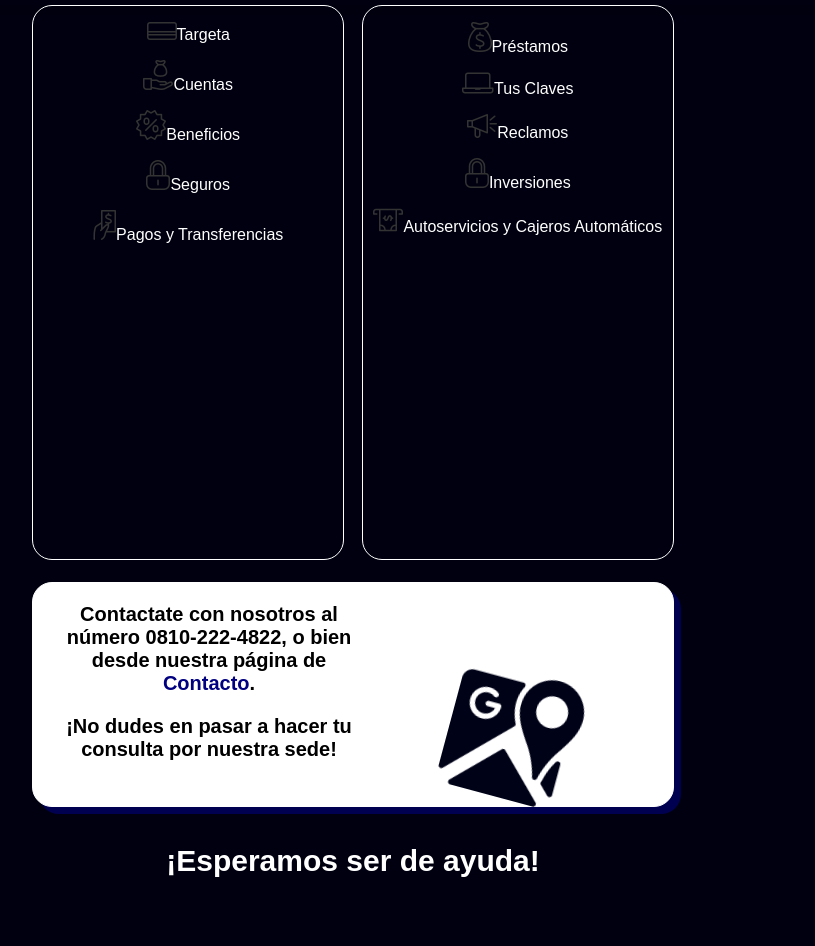
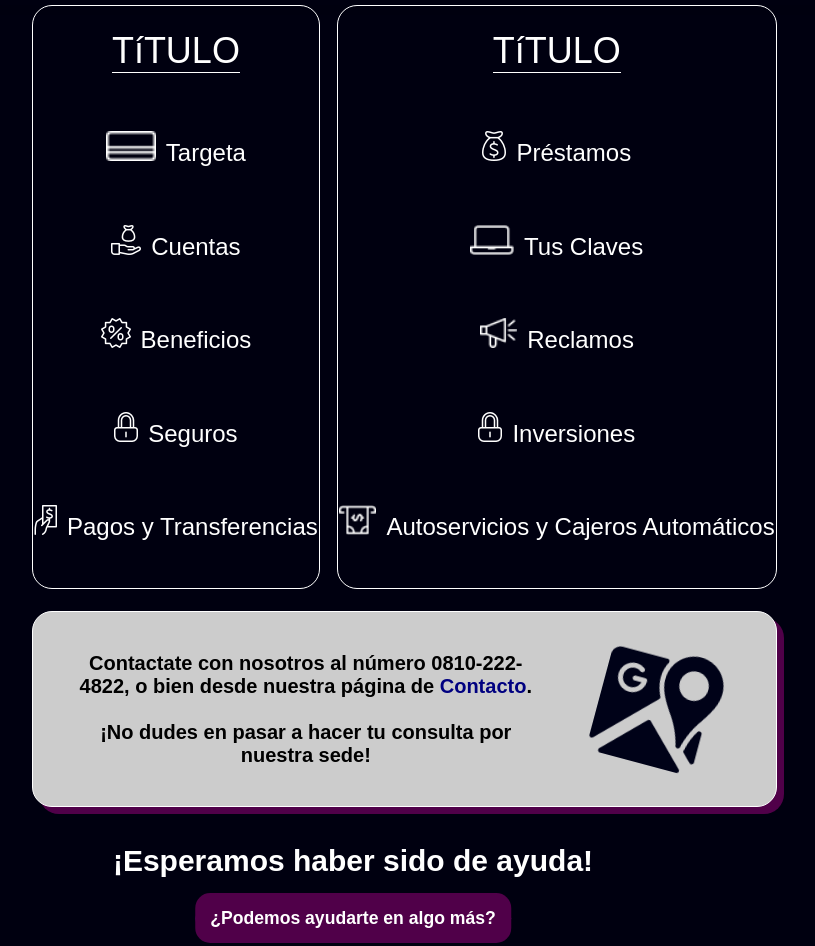
Before and after one commit to ImMonke/ITBA-Comision-3-Grupo-5-Anonymous, a plain HTML site: page ayuda.html in a window 1280 px wide. Shown: the part 560-1506 px from the top of the page, without its empty margins (287-1102 px from the left). Drawn offline with Linux system fonts and the light colour scheme; some icons are missing; a web font is replaced by a local one.

Commit message:
ya no falta casi nada

```diff
--- a/ayuda.css
+++ b/ayuda.css
@@ -1,5 +1,6 @@
 * {
   font-family: "Radio Canada", sans-serif;
+  list-style-type: none;
 }
 
 body {
@@ -17,6 +18,7 @@ body {
   align-items: center;
   top: 0vh;
   position: sticky;
+  z-index: 10;
 }
 
 .menu {
@@ -64,7 +66,7 @@ body {
 
 .buscador {
   width: 50%;
-  background: linear-gradient(15deg, #00009f 0%, #0000a0 50%, #0077ff 100%);
+  background: linear-gradient(15deg, #b700ff 0%, #430050 50%, #b700ff 100%);
   border-radius: 17px;
   height: 52px;
   margin-left: 25%;
@@ -136,33 +138,112 @@ body {
   text-align: center;
 }
 
+.grid-container li {
+  cursor: pointer;
+}
+
+.grid1 img {
+  height: 30px;
+  width: auto;
+  filter: brightness(1000%);
+  padding-right: 10px;
+}
+
+.grid1 {
+  display: grid;
+  font-size: 150%;
+  gap: 20%;
+  justify-content: center;
+  align-items: center;
+  grid-template-rows: 3fr repeat(5, 1fr);
+  padding: 0;
+}
+
+.grid1 li {
+  width: max-content;
+  justify-self: center;
+}
+
+.grid1 li:hover {
+  border-bottom: 1px solid #fff;
+  transition: border-bottom 0.5s ease;
+}
+
+.titulito {
+  border-bottom: 1px solid #fff;
+  width: max-content;
+  justify-self: center;
+  font-size: 150%;
+}
+
+.grid2 img {
+  height: 30px;
+  width: auto;
+  filter: brightness(1000%);
+  padding-right: 10px;
+}
+
+.grid2 {
+  display: grid;
+  font-size: 150%;
+  gap: 20%;
+  justify-content: center;
+  align-items: center;
+  grid-template-rows: 3fr repeat(5, 1fr);
+  padding: 0;
+}
+
+.grid2 li {
+  width: max-content;
+  justify-self: center;
+}
+
+.grid2 :last-child {
+  word-break: break-all;
+}
+
+.grid2 li:hover {
+  border-bottom: 1px solid #fff;
+  transition: border-bottom 0.5s ease;
+}
+
 .grid3 {
   color: #000;
   text-align: left;
   grid-column: span 2;
-  background-color: #fff;
+  background-color: rgb(204, 204, 204);
   font-size: 125%;
-  box-shadow: 7px 7px #000050;
+  box-shadow: 7px 7px #500049;
+  display: grid;
+  grid-template-columns: 2fr 1fr;
+  gap: 5%;
+  align-items: center;
 }
 
 .grid3 p {
-  width: 45%;
-  margin-left: 5%;
-  display: block;
-  font-weight: bold;
+  display: inline-block;
+  font-weight: 600;
+  text-align: center;
+  width: 100%;
+  margin-left: 8%;
 }
 
 .grid3 a {
   text-decoration: none;
   color: #000080;
+  grid-column: 2 / 3;
+  grid-row: 1 / 3;
+  width: 100%;
+}
+
+.grid3 :nth-child(2) {
+  margin-top: -10%;
 }
 
 .mapita {
-  width: 20%;
+  width: 50%;
   transform: rotate(15deg);
   filter: brightness(10%);
-  margin-left: 50%;
-  margin-top: -90%;
 }
 
 .texto-final {
@@ -185,3 +266,29 @@ footer img {
   filter: invert(0.75);
   margin-bottom: -5px;
 }
+
+.boton-final {
+  width: max-content;
+  height: max-content;
+  background-color: #4f006e;
+  border-radius: 15px;
+  font-size: 110%;
+  font-weight: bold;
+  margin-left: 50%;
+  transform: translateX(-50%);
+  text-align: center;
+  cursor: pointer;
+}
+
+.boton-final a:hover {
+  background-color: #4f006e;
+  transition: background-color 0.6s ease;
+}
+
+.boton-final a {
+  text-decoration: none;
+  color: #fff;
+  padding: 15px 15px;
+  border-radius: 15px;
+  background-color: #500049;
+}
--- a/ayuda.html
+++ b/ayuda.html
@@ -1,5 +1,5 @@
 <!DOCTYPE html>
-<html lang="en">
+<html lang="es">
   <head>
     <meta charset="UTF-8" />
     <meta http-equiv="X-UA-Compatible" content="IE=edge" />
@@ -49,35 +49,48 @@
     </div>
 
     <main class="grid-container">
-      <div class="grid1">
-        <p><img src="./imagenes/tarjetas1.png" alt="Targeta" />Targeta</p>
-        <p><img src="./imagenes/cuentas.png" alt="Cuentas" />Cuentas</p>
-        <p>
-          <img src="./imagenes/beneficios1.png" alt="Beneficios" />Beneficios
-        </p>
-        <p><img src="./imagenes/seguros1.png" alt="Seguros" />Seguros</p>
-        <p>
-          <img src="./imagenes/pagos1.png" alt="Pagos" />Pagos y Transferencias
-        </p>
+      <div>
+        <ul class="grid1">
+          <li class="titulito">TíTULO</li>
+          <li><img src="./imagenes/tarjetas1.png" alt="Targeta" />Targeta</li>
+          <li><img src="./imagenes/cuenta.png" alt="Cuentas" />Cuentas</li>
+          <li>
+            <img src="./imagenes/beneficios1.png" alt="Beneficios" />Beneficios
+          </li>
+          <li><img src="./imagenes/seguros1.png" alt="Seguros" />Seguros</li>
+          <li>
+            <img src="./imagenes/pagos1.png" alt="Pagos" />Pagos y
+            Transferencias
+          </li>
+        </ul>
       </div>
-      <div class="grid2">
-        <p><img src="./imagenes/prestamos4.png" alt="Seguros" />Préstamos</p>
-        <p><img src="./imagenes/tus_claves1.png" alt="Seguros" />Tus Claves</p>
-        <p><img src="./imagenes/reclamos1.png" alt="Seguros" />Reclamos</p>
-        <p><img src="./imagenes/seguros1.png" alt="Seguros" />Inversiones</p>
-        <p>
-          <img src="./imagenes/autoservicios1.png" alt="Seguros" />Autoservicios
-          y Cajeros Automáticos
-        </p>
+      <div>
+        <ul class="grid2">
+          <li class="titulito">TíTULO</li>
+          <li>
+            <img src="./imagenes/prestamos4.png" alt="Seguros" />Préstamos
+          </li>
+          <li>
+            <img src="./imagenes/tus_claves1.png" alt="Seguros" />Tus Claves
+          </li>
+          <li><img src="./imagenes/reclamos1.png" alt="Seguros" />Reclamos</li>
+          <li>
+            <img src="./imagenes/seguros1.png" alt="Seguros" />Inversiones
+          </li>
+          <li>
+            <img
+              src="./imagenes/autoservicios1.png"
+              alt="Seguros"
+            />Autoservicios y Cajeros Automáticos
+          </li>
+        </ul>
       </div>
       <div class="grid3">
         <p>
           Contactate con nosotros al número 0810-222-4822, o bien desde nuestra
           página de <a href="#">Contacto</a>.
         </p>
-        <p class="pe">
-          ¡No dudes en pasar a hacer tu consulta por nuestra sede!
-        </p>
+        <p>¡No dudes en pasar a hacer tu consulta por nuestra sede!</p>
         <a
           href="https://www.google.com/maps/place/ITBA+Sede+Rectorado/@-34.6439222,-58.4087625,14.38z/data=!4m5!3m4!1s0x95a335326563a44b:0x687ed059ee29af95!8m2!3d-34.6417149!4d-58.4063908"
           target="_blank"
@@ -87,7 +100,11 @@
       </div>
     </main>
 
-    <p class="texto-final">¡Esperamos ser de ayuda!</p>
+    <p class="texto-final">¡Esperamos haber sido de ayuda!</p>
+
+    <div class="boton-final">
+      <a href="" title="Contacto">¿Podemos ayudarte en algo más?</a>
+    </div>
 
     <footer class="extra">
       <p>Copyright © 2022 ITBANK</p>
```
Also changed, not shown: imagenes/cuenta.png (renamed from imagenes/cuentas.png), imagenes/targeta.png (added), imagenes/tarjeta.png (added).
